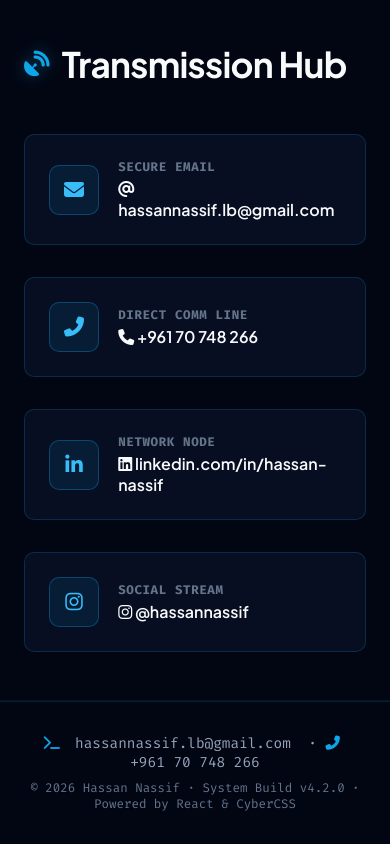
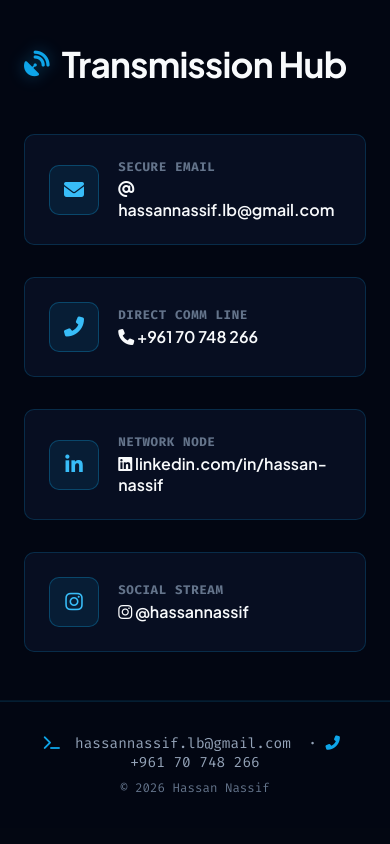
Before and after one commit to HassanNassif1/portfolio, a React (Vite) app in the folder vite-project/: page / in a window 390 px wide. Shown: the part 4819-5663 px from the top of the page. Built offline with nearby package versions, Linux system fonts and the light colour scheme.

Commit message:
Update contact info: phone number and LinkedIn URL, center Transmission Hub

```diff
--- a/vite-project/src/App.jsx
+++ b/vite-project/src/App.jsx
@@ -183,10 +183,10 @@ const App = () => {
                 </button>
               </div>
               <div className="social-links">
-                <a href="https://instagram.com/hassannassif" target="_blank" rel="noopener noreferrer" className="social-icon">
+                <a href="https://www.instagram.com/hassan_nassiff?igsh=MWZvdmdtdWUxbWdwcg%3D%3D&utm_source=qr" target="_blank" rel="noopener noreferrer" className="social-icon">
                   <i className="fab fa-instagram"></i>
                 </a>
-                <a href="https://linkedin.com/in/hassan-nassif" target="_blank" rel="noopener noreferrer" className="social-icon">
+                <a href="https://www.linkedin.com/in/hassan-nassif-0b6b29313/" target="_blank" rel="noopener noreferrer" className="social-icon">
                   <i className="fab fa-linkedin-in"></i>
                 </a>
               </div>
@@ -318,7 +318,7 @@ const App = () => {
                   <div className="contact-icon-box"><i className="fab fa-instagram"></i></div>
                   <div>
                     <h4>Social Stream</h4>
-                    <a href="https://instagram.com/hassannassif" target="_blank" rel="noopener noreferrer"><i className="fab fa-instagram"></i> @hassannassif</a>
+                    <a href="https://www.instagram.com/hassan_nassiff?igsh=MWZvdmdtdWUxbWdwcg%3D%3D&utm_source=qr" target="_blank" rel="noopener noreferrer"><i className="fab fa-instagram"></i> @hassannassif</a>
                   </div>
                 </div>
               </div>
@@ -333,7 +333,7 @@ const App = () => {
             <i className="fas fa-terminal"></i> hassannassif.lb@gmail.com &nbsp;·&nbsp;
             <i className="fas fa-phone-alt"></i> +961 70 748 266
           </p>
-          <p className="footer-meta">© 2026 Hassan Nassif · System Build v4.2.0 · Powered by React & CyberCSS</p>
+          <p className="footer-meta">© 2026 Hassan Nassif </p>
         </div>
       </footer>
     </div>
```
